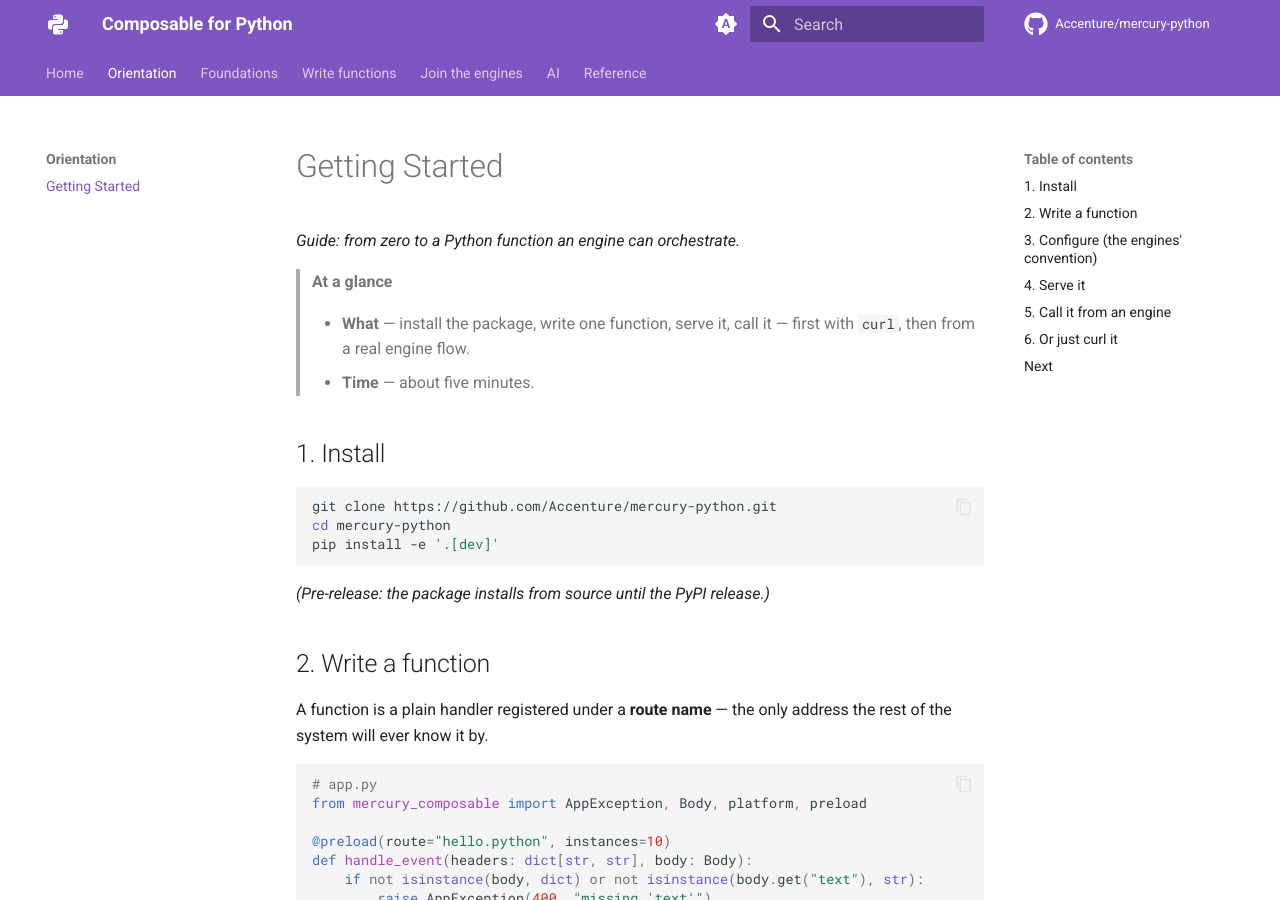
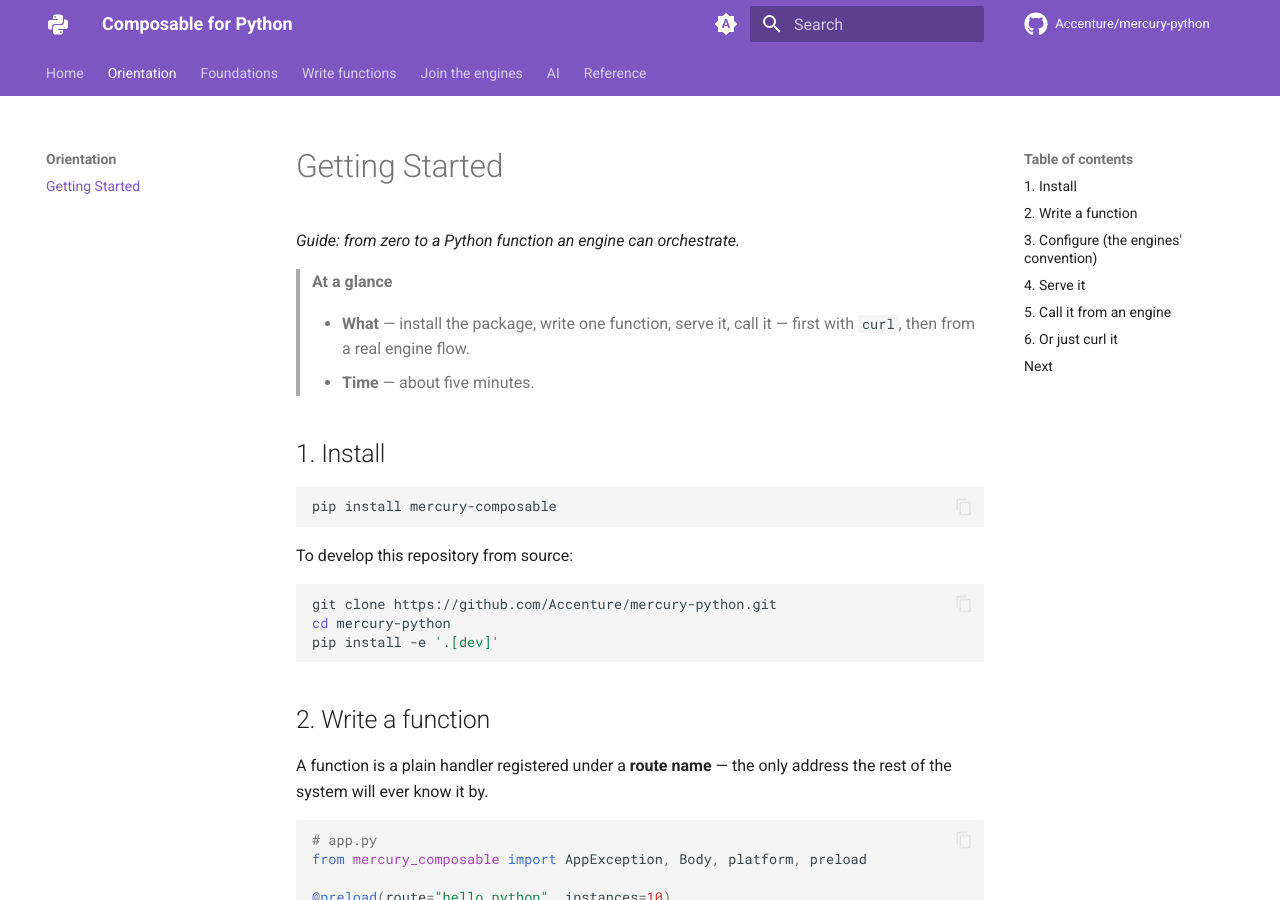
Before and after one commit to Accenture/mercury-python, an MkDocs documentation site: the page built from docs/guides/getting-started.md, in a window 1280 px wide and 900 px high. Built offline with MkDocs 1.6.1 and Material for MkDocs 9.7.7, drawn with Linux system fonts in a browser that asks for light colours; comment, search, counter and statistics services are not loaded.

Commit message:
docs: point consumers at PyPI v4.12.1 instead of pre-release install
README, Getting Started, and the consumer AGENTS surface still described an unpublished package.

Co-authored-by: Cursor <cursoragent@cursor.com>

````diff
--- a/docs/guides/getting-started.md
+++ b/docs/guides/getting-started.md
@@ -19,12 +19,16 @@ keywords: [quick start, preload, mercury-serve, event over http]
 ## 1. Install
 
 ```bash
+pip install mercury-composable
+```
+
+To develop this repository from source:
+
+```bash
 git clone https://github.com/Accenture/mercury-python.git
 cd mercury-python
 pip install -e '.[dev]'
 ```
-
-*(Pre-release: the package installs from source until the PyPI release.)*
 
 ## 2. Write a function
 
````
Also changed, not shown: README.md (+4 -4 lines), system/AGENTS.md (+1 -1 lines).
